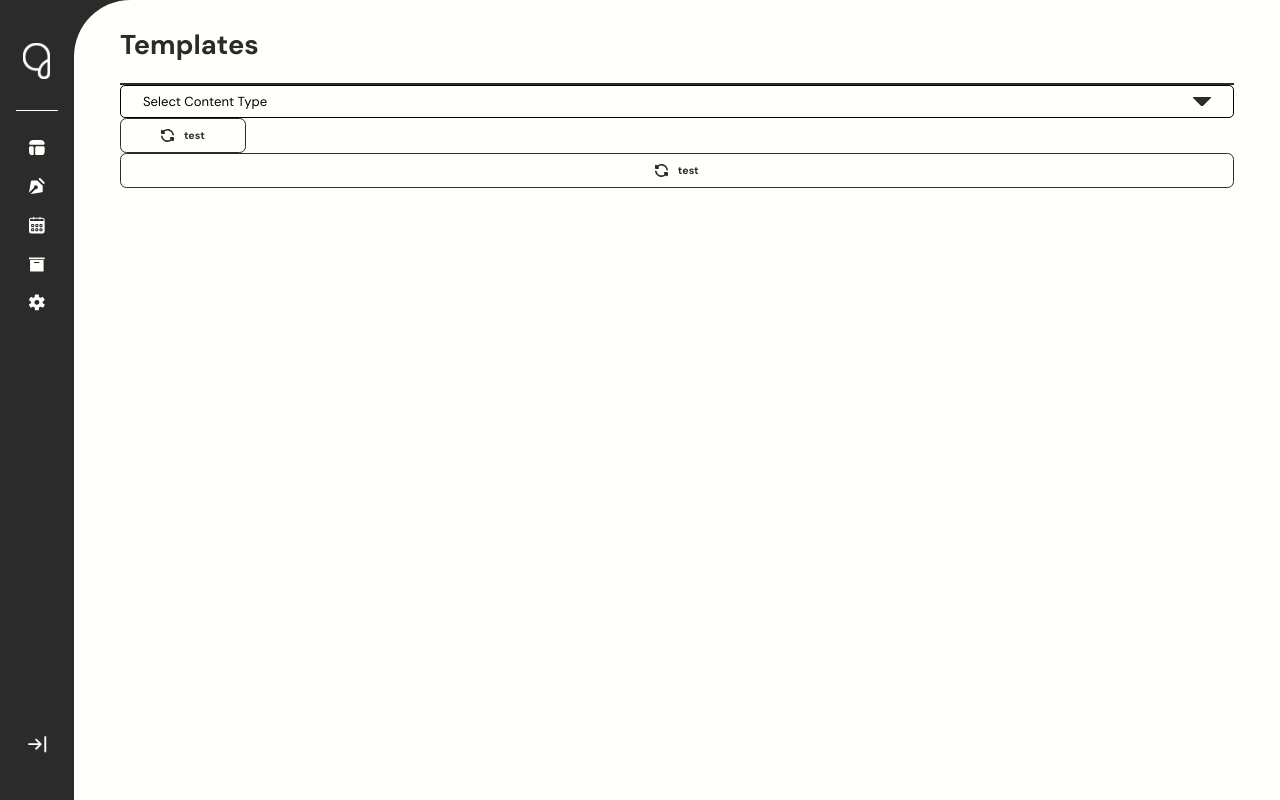
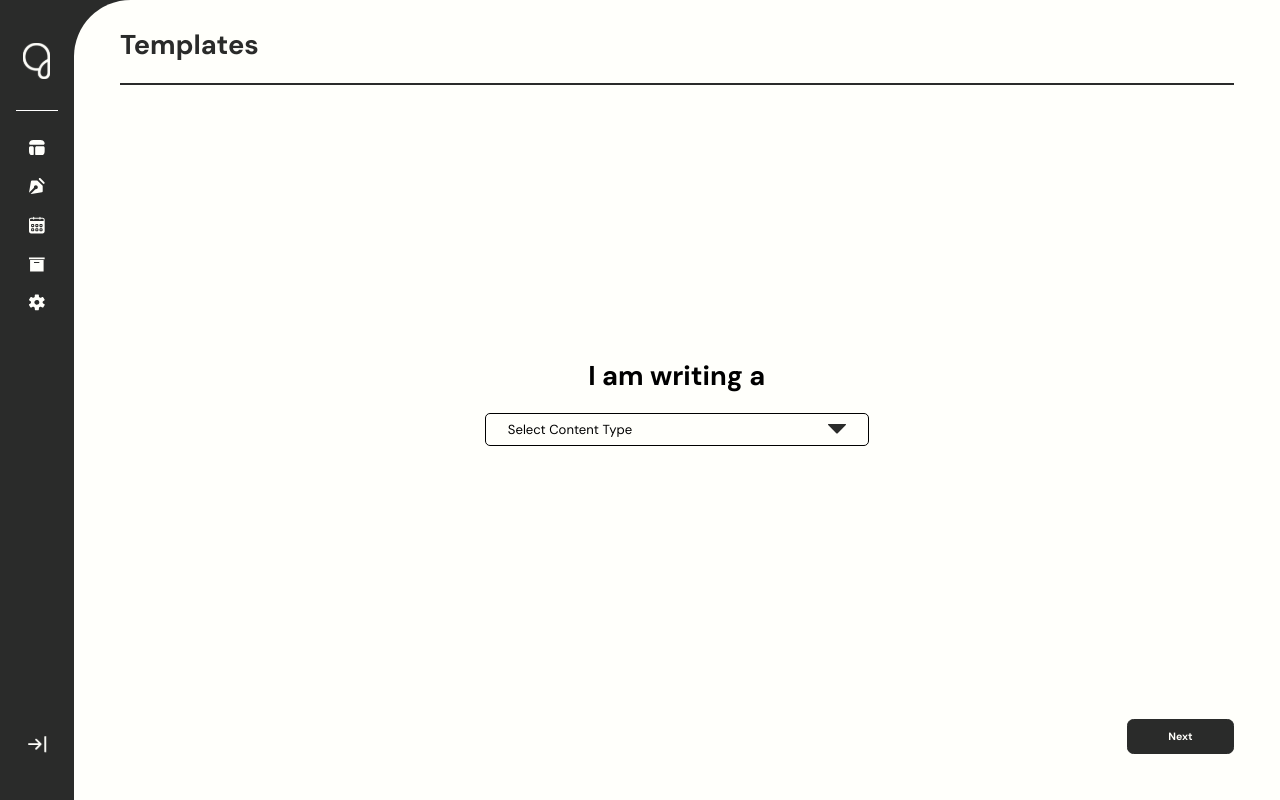
Before and after one commit to GeekLabsHoldings/Machine-Genius, a Next.js app: page /content-creator in a window 1280 px wide. Built offline with nearby package versions, Linux system fonts and the light colour scheme.

Commit message:
first commit

```diff
--- a/app/_components/Button/CustomBtn.tsx
+++ b/app/_components/Button/CustomBtn.tsx
@@ -1,18 +1,19 @@
 'use client';
+import Link from 'next/link';
 import styles from './CustumBtn.module.css';
 import { IBtn } from "@/app/interfaces/interfaces";
 
-const CustomBtn = ({word,icon,btnColor}:IBtn)=>{
+const CustomBtn = ({word,icon,btnColor,href}:IBtn)=>{
 
 
 return(
-    <button className = {btnColor === 'white' ? styles.whiteBtn : styles.blackBtn}
+    <Link href={href} className = {btnColor === 'white' ? styles.whiteBtn : styles.blackBtn}
     >
     <div className={styles.iconAndTxtBtn}>
     {icon ? icon : null}
     <span>{word}</span>
     </div>
-    </button>
+    </Link>
 )
 
 }
--- /dev/null
+++ b/app/content-creator/choose-brand/ChooseBrand.module.css
@@ -0,0 +1,8 @@
+.select_label{
+    font-size: clamp(20px, calc(2vw + 0.1rem), 1000px);
+    text-align: center;
+    font-weight: 700;
+    line-height: normal;
+    width: 100%;
+    padding-bottom: clamp(10px, calc(1.4vw + 0.1rem), 1000px);
+}
--- /dev/null
+++ b/app/content-creator/choose-brand/page.tsx
@@ -0,0 +1,38 @@
+import CustomBtn from '@/app/_components/Button/CustomBtn'
+import styles from './ChooseBrand.module.css'
+import CustomSelectInput from '../../_components/CustomSelectInput/CustomSelectInput'
+
+const ChooseBrand = () => {
+
+
+    const options = [
+        "PST",
+        "Street Politics",
+        "Movie Myth",
+        "Investorcracy",
+        "Mega Projects",
+        "PST Canada"
+      ]
+
+
+
+
+  return (
+    <div className="flex flex-col h-full">
+
+      <div className="flex flex-col justify-center items-center w-[30vw] m-auto h-full ">
+        <label className={styles.select_label}>For This Brand</label>
+        <CustomSelectInput label="Select Content Type" options={options} />
+      </div>
+
+
+      <div className="flex justify-between items-center">
+        <CustomBtn word="Back" btnColor="white" href="/content-creator" />
+        <CustomBtn word="Next" btnColor="black" href="/content-creator/choose-content" />
+      </div>
+
+    </div>
+  )
+}
+
+export default ChooseBrand
--- /dev/null
+++ b/app/content-creator/choose-content/page.tsx
@@ -0,0 +1,35 @@
+import styles from './choose-content.module.css'
+import CustomBtn from '@/app/_components/Button/CustomBtn'
+import CustomSelectInput from '../../_components/CustomSelectInput/CustomSelectInput'
+
+const ChooseContent = () => {
+
+    const options = [
+        "PST",
+        "Street Politics",
+        "Movie Myth",
+        "Investorcracy",
+        "Mega Projects",
+        "PST Canada"
+      ]
+
+
+  return (
+    <div className="flex flex-col h-full">
+
+      <div className="flex flex-col justify-center items-center w-[30vw] m-auto h-full ">
+        <label className={styles.select_label}>For This Brand</label>
+        <CustomSelectInput label="Select Content Type" options={options} />
+      </div>
+
+
+      <div className="flex justify-between items-center">
+        <CustomBtn word="Back" btnColor="white" href="/content-creator" />
+        <CustomBtn word="Next" btnColor="black" href="/content-creator/choose-content" />
+      </div>
+
+    </div>
+  )
+}
+
+export default ChooseContent
--- a/app/content-creator/contentCreator.module.css
+++ b/app/content-creator/contentCreator.module.css
@@ -13,7 +13,16 @@
     height: 100vh;
     background: #FFFFFB;
     border-radius:  clamp(0.5rem, calc(4.3vw + 0.1rem) , 1000px ) 0 0 0 ;
-    padding: clamp(20px, calc( 2vw + 0.1rem ) ,1400px) clamp(20px, calc( 3.5vw + 0.1rem ) ,1400px) ;
+    padding: clamp(20px, calc( 2vw + 0.1rem ) ,1400px) clamp(20px, calc( 3.5vw + 0.1rem ) ,1400px) clamp(20px, calc( 3.5vw + 0.1rem ) ,1400px) ;
     display: flex;
     flex-direction: column;
 }
+
+.select_label{
+    font-size: clamp(20px, calc(2vw + 0.1rem), 1000px);
+    text-align: center;
+    font-weight: 700;
+    line-height: normal;
+    width: 100%;
+    padding-bottom: clamp(10px, calc(1.4vw + 0.1rem), 1000px);
+}
--- a/app/content-creator/page.tsx
+++ b/app/content-creator/page.tsx
@@ -1,19 +1,9 @@
 
 import CustomSelectInput from "../_components/CustomSelectInput/CustomSelectInput";
 import CustomBtn from "../_components/Button/CustomBtn";
-import TopicColapse from "../_components/TopicCollapse/TopicCollapse";
-import ArticleWithChecked from "../_components/ArticleWithCheck/ArticleWithCheck";
 
-const ReloadIcon = (
-  <svg
-    width="13"
-    height="13"
-    viewBox="0 0 13 13"
-    fill="none"
-    xmlns="http://www.w3.org/2000/svg">
-    <path d="M0.754732 6.49635C0.310457 6.55953 0.00154495 6.97089 0.0646763 7.41516C0.257889 8.77361 0.876039 10.0362 1.83056 11.0219C2.78517 12.0075 4.02716 12.6659 5.37876 12.9026C6.73034 13.1392 8.12216 12.9421 9.35487 12.3394C9.64191 12.1991 9.91688 12.0385 10.178 11.8593C10.622 11.5546 11.2322 11.5579 11.613 11.9387C12.1248 12.4506 13 12.088 13 11.3642V9.12498C13 8.57269 12.5523 8.12498 12 8.12498H9.76078C9.03693 8.12498 8.67441 9.00013 9.18626 9.51201C9.50975 9.83548 9.49955 10.3701 9.11337 10.6153C8.96152 10.7117 8.80392 10.8 8.64114 10.8796C7.71661 11.3316 6.67275 11.4794 5.65905 11.3019C4.64539 11.1244 3.71386 10.6307 2.99796 9.89137C2.28199 9.15207 1.81838 8.20527 1.67351 7.18636C1.61029 6.7421 1.19893 6.43317 0.754732 6.49635ZM3.64512 0.660543C3.35608 0.801857 3.07927 0.963766 2.81654 1.14447C2.37444 1.44855 1.76644 1.44537 1.38702 1.06594C0.875144 0.554093 0 0.916605 0 1.64047V3.875C0 4.42729 0.447716 4.875 1 4.875H3.23456C3.95842 4.875 4.32096 3.99983 3.80908 3.48799C3.48674 3.16564 3.49674 2.63303 3.88124 2.38813C4.03473 2.29037 4.19413 2.20093 4.35882 2.1204C5.2834 1.6684 6.32725 1.52056 7.34095 1.69807C8.35464 1.87558 9.28615 2.36934 10.0021 3.10861C10.718 3.84788 11.1816 4.79476 11.3265 5.81363C11.3897 6.25789 11.801 6.56681 12.2453 6.50363C12.6896 6.44045 12.9985 6.02909 12.9353 5.58483C12.7421 4.22635 12.124 2.96385 11.1694 1.97815C10.2148 0.992452 8.97283 0.334114 7.62124 0.0974319C6.26966 -0.139249 4.87784 0.0578646 3.64512 0.660543Z" />
-  </svg>
-);
+import styles from './contentCreator.module.css'
+
 
 const options = [
   "PST",
@@ -28,26 +18,17 @@ const options = [
 
 const contentCreator = () => {
   return (
-    <div className="flex flex-col">
+    <div className="flex flex-col h-full">
 
-      <div className="flex flex-col justify-center items-center w-full h-full">
+      <div className="flex flex-col justify-center items-center w-[30vw] m-auto h-full">
+        <label className={styles.select_label}>I am writing a</label>
         <CustomSelectInput label="Select Content Type" options={options} />
       </div>
 
 
-      <div className="flex justify-between items-center">
-      <CustomBtn word="test" icon={ReloadIcon} btnColor="white" />
+      <div className="flex justify-end items-center">
+        <CustomBtn word="Next"  btnColor="black" href="content-creator/choose-brand" />
       </div>
-
-      {/* <TopicColapse title="Canada Hates People" date="April 16th 2024">
-        <div className="space-y-[1.5vw]">
-          <ArticleWithChecked article="Lorem ipsum dolor sit amet, consectetur adipiscing elit, sed do eiusmod tempor incididunt ut labore et dolore" />
-          <ArticleWithChecked article="Lorem ipsum dolor sit amet, consectetur adipiscing elit, sed do eiusmod tempor incididunt ut labore et dolore" />
-          <ArticleWithChecked article="Lorem ipsum dolor sit amet, consectetur adipiscing elit, sed do eiusmod tempor incididunt ut labore et dolore" />
-          <ArticleWithChecked article="Lorem ipsum dolor sit amet, consectetur adipiscing elit, sed do eiusmod tempor incididunt ut labore et dolore" />
-        </div>
-      </TopicColapse> */}
-      <CustomBtn word="test" icon={ReloadIcon} btnColor="white" />
 
     </div>
   );
--- a/app/interfaces/interfaces.ts
+++ b/app/interfaces/interfaces.ts
@@ -3,6 +3,7 @@ import { ReactElement } from "react";
 export interface IBtn {
     word:string,
     btnColor:'white'|'black'|null,
-    icon?: ReactElement
+    icon?: ReactElement,
+    href:string
 }
 // HTMLImageElement
```
Also changed, not shown: app/content-creator/choose-content/choose-content.module.css (added).
